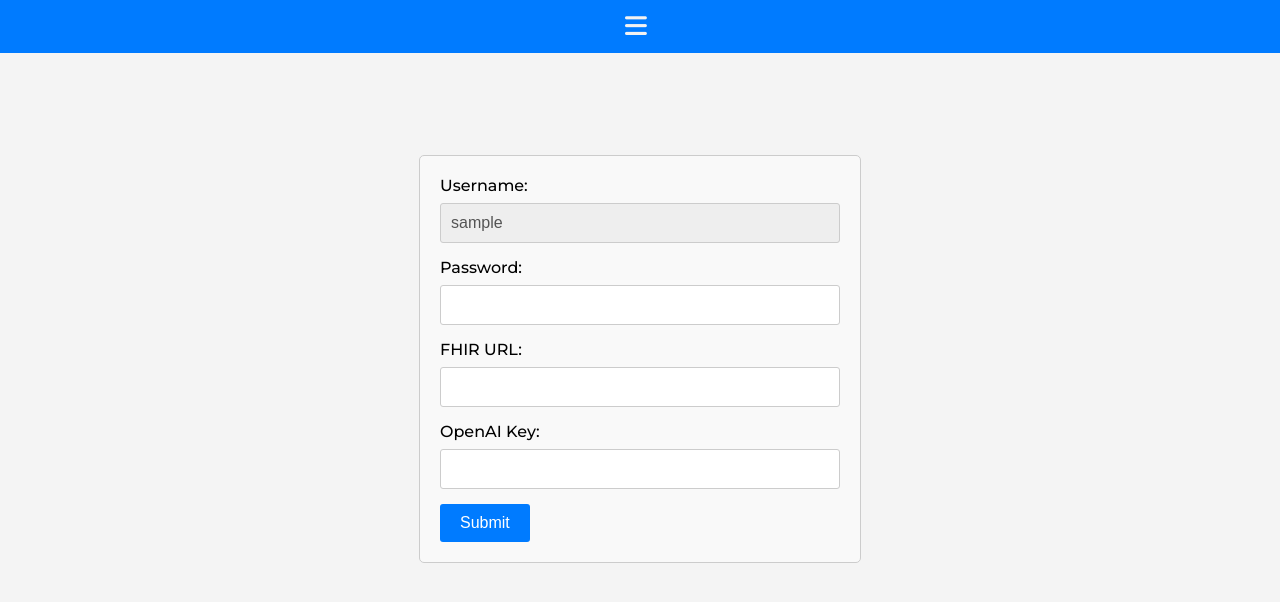
After one commit to grauso-t/Medical-AI, a Flask app: page /account in a window 1280 px wide. The commit adds this page. Shown: the top 602 px of the page. Run offline with Flask 3, Linux system fonts and the light colour scheme; the visitor is signed in with stand-in values (Sample User, id 1).

Commit message:
Minor Improvements
- Added possibility to edit profile
- Improved CSS styling of posts

```diff
--- a/route/menu.py
+++ b/route/menu.py
@@ -10,6 +10,13 @@ def dashboard():
     else:
         return render_template("login.html")
 
+@menu_blueprint.route("/account")
+def account():
+    if 'user' in session and session['user'] is not None:
+        return render_template("info.html")
+    else:
+        return render_template("login.html")
+
 @menu_blueprint.route('/loadata')
 def loadata():
     observation = utils.create_observation(session)
--- a/static/scripts/menu.js
+++ b/static/scripts/menu.js
@@ -39,7 +39,7 @@ document.addEventListener("DOMContentLoaded", function () {
             { text: "Appointments", link: "#Appointments", icon: "fas fa-calendar-check" },
             { text: "Patients", link: "#Patients", icon: "fas fa-hospital-user" },
             { text: "Observation", link: "#Observation", icon: "fas fa-clipboard" },
-            { text: "Account", link: "#Account", icon: "fas fa-user" },
+            { text: "Account", link: "/account", icon: "fas fa-user" },
             { text: "", link: "/logout", icon: "fas fa-right-from-bracket" },
         ];
 
--- a/static/style/general.css
+++ b/static/style/general.css
@@ -100,7 +100,7 @@ body {
     margin: 5px;
     border-radius: 10px;
     width: fit-content;
-    max-width: 70%;
+    max-width: 80%;
     font-weight: 600;
     font-family: "Montserrat", sans-serif;
     word-break: break-word;
--- /dev/null
+++ b/static/style/info.css
@@ -0,0 +1,43 @@
+.info-form {
+    max-width: 400px;
+    margin: 0 auto;
+    padding: 20px;
+    border: 1px solid #ccc;
+    border-radius: 5px;
+    background-color: #f9f9f9;
+    margin-top: 8%;
+}
+
+.info-label {
+    display: block;
+    margin-bottom: 8px;
+}
+
+.info-input {
+    width: 100%;
+    padding: 10px;
+    margin-bottom: 15px;
+    border: 1px solid #ccc;
+    border-radius: 3px;
+    box-sizing: border-box;
+    font-size: 16px;
+}
+
+.info-button {
+    padding: 10px 20px;
+    background-color: #007bff;
+    color: #fff;
+    border: none;
+    border-radius: 3px;
+    cursor: pointer;
+    font-size: 16px;
+}
+
+.info-button:hover {
+    background-color: #0056b3;
+}
+
+.info-input[disabled] {
+    background-color: #eee;
+    cursor: not-allowed;
+}
--- /dev/null
+++ b/templates/info.html
@@ -0,0 +1,41 @@
+<!DOCTYPE html>
+<html lang="en">
+
+<head>
+    <meta charset="UTF-8">
+    <meta name="viewport" content="width=device-width, initial-scale=1.0">
+    <title>info</title>
+    <link rel="stylesheet" href="../static/style/menu.css">
+    <link rel="stylesheet" href="../static/style/general.css">
+    <link rel="stylesheet" href="../static/style/dashboard.css">
+    <link rel="stylesheet" href="../static/style/info.css">
+    <script src="../static/scripts/menu.js"></script>
+    <script src="../static/scripts/dashboard.js"></script>
+    <script src="../static/scripts/bot.js"></script>
+</head>
+
+<body>
+
+    <div class="navbar" id="navbar">
+        <!-- Navigation items will be added dynamically here -->
+    </div>
+
+    <form class="info-form" action="/info_form" method="POST">
+        <label for="username" class="info-label">Username:</label>
+        <input type="text" id="username" name="username" class="info-input" placeholder="{{ session['user'] }}" value="{{ session['user'] }}" disabled>
+
+        <label for="password" class="info-label">Password:</label>
+        <input type="password" id="password" name="password" class="info-input" required>
+
+        <label for="fhir_url" class="info-label">FHIR URL:</label>
+        <input type="url" id="fhir_url" name="fhir_url" class="info-input" placeholder="{{ session['fhir_url'] }}" value="{{ session['fhir_url'] }}" required>
+
+        <label for="openai-key" class="info-label">OpenAI Key:</label>
+        <input type="text" id="openai-key" name="openai-key" class="info-input" placeholder="{{ session['openai-key'] }}" value="{{ session['openai-key'] }}" required>
+
+        <button type="submit" class="info-button">Submit</button>
+    </form>
+
+</body>
+
+</html>
```
Also changed, not shown: route/bot.py (+19 -12 lines), route/login.py (+29 -2 lines), route/utils.py (+24 -10 lines), 1 other file.
